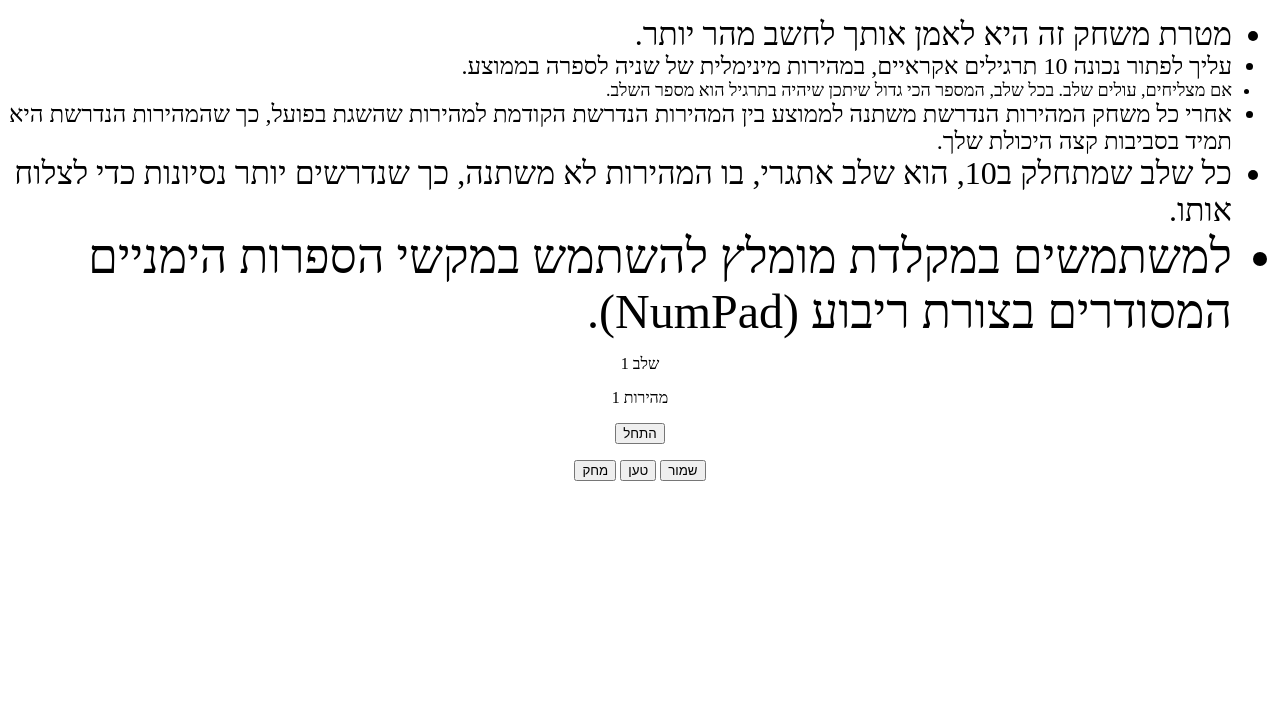
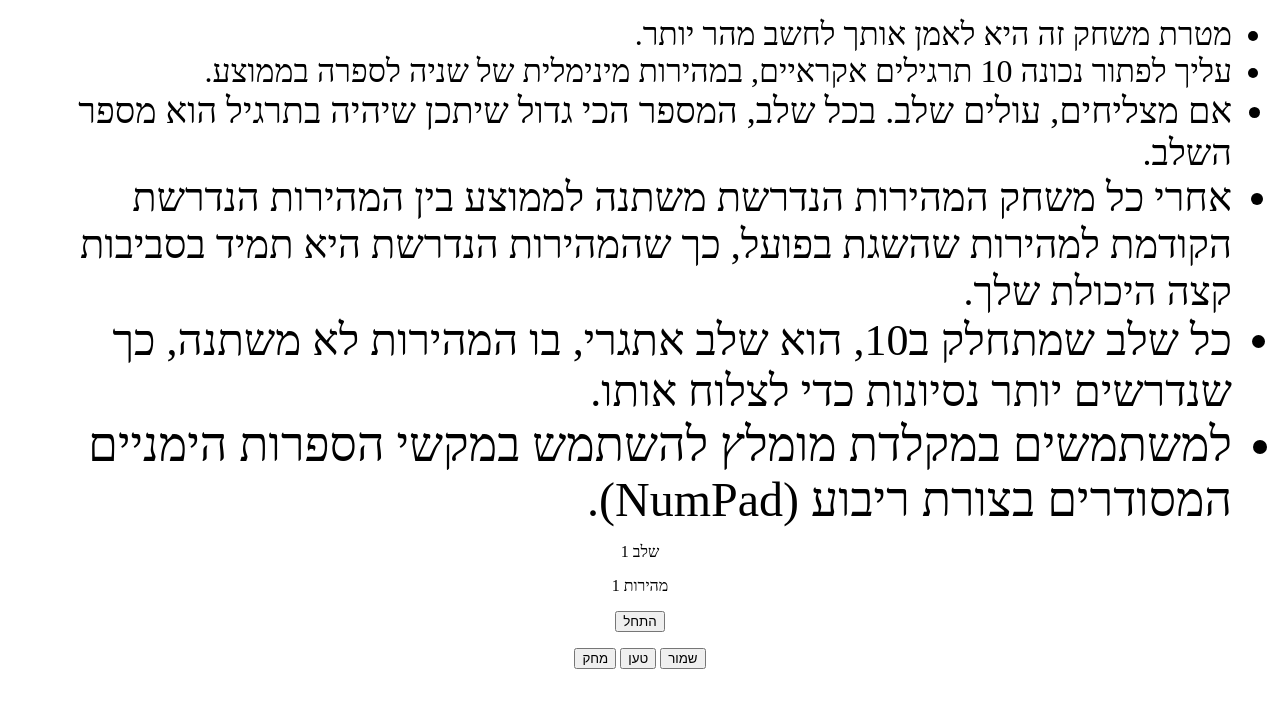
Before and after one commit to ayfal/elementary-arithmetic-game, a plain HTML site: page index.html in a window 1280 px wide. Drawn offline with Linux system fonts and the light colour scheme.

Commit message:
Update index.html

```diff
--- a/index.html
+++ b/index.html
@@ -9,10 +9,10 @@
   <body>
     <ul id="inst" style="text-align:right">
       <li style="text-align:right; font-size:xx-large">מטרת משחק זה היא לאמן אותך לחשב מהר יותר.</li>
-      <li style="text-align:right; font-size:x-large">עליך לפתור נכונה 10 תרגילים אקראיים, במהירות מינימלית של שניה לספרה בממוצע.</li>
-      <li style="text-align:right; font-size:large">אם מצליחים, עולים שלב. בכל שלב, המספר הכי גדול שיתכן שיהיה בתרגיל הוא מספר השלב.</li>
-      <li style="text-align:right; font-size:150%">אחרי כל משחק המהירות הנדרשת משתנה לממוצע בין המהירות הנדרשת הקודמת למהירות שהשגת בפועל, כך שהמהירות הנדרשת היא תמיד בסביבות קצה היכולת שלך.</li>
-      <li style="text-align:right; font-size:200%">כל שלב שמתחלק ב10, הוא שלב אתגרי, בו המהירות לא משתנה, כך שנדרשים יותר נסיונות כדי לצלוח אותו.</li>
+      <li style="text-align:right; font-size:200%">עליך לפתור נכונה 10 תרגילים אקראיים, במהירות מינימלית של שניה לספרה בממוצע.</li>
+      <li style="text-align:right; font-size:225%">אם מצליחים, עולים שלב. בכל שלב, המספר הכי גדול שיתכן שיהיה בתרגיל הוא מספר השלב.</li>
+      <li style="text-align:right; font-size:250%">אחרי כל משחק המהירות הנדרשת משתנה לממוצע בין המהירות הנדרשת הקודמת למהירות שהשגת בפועל, כך שהמהירות הנדרשת היא תמיד בסביבות קצה היכולת שלך.</li>
+      <li style="text-align:right; font-size:275%">כל שלב שמתחלק ב10, הוא שלב אתגרי, בו המהירות לא משתנה, כך שנדרשים יותר נסיונות כדי לצלוח אותו.</li>
       <li style="text-align:right; font-size:300%">למשתמשים במקלדת מומלץ להשתמש במקשי הספרות הימניים המסודרים בצורת ריבוע (NumPad).</li>
     </ul>
     <p id="msg"></p>
```
